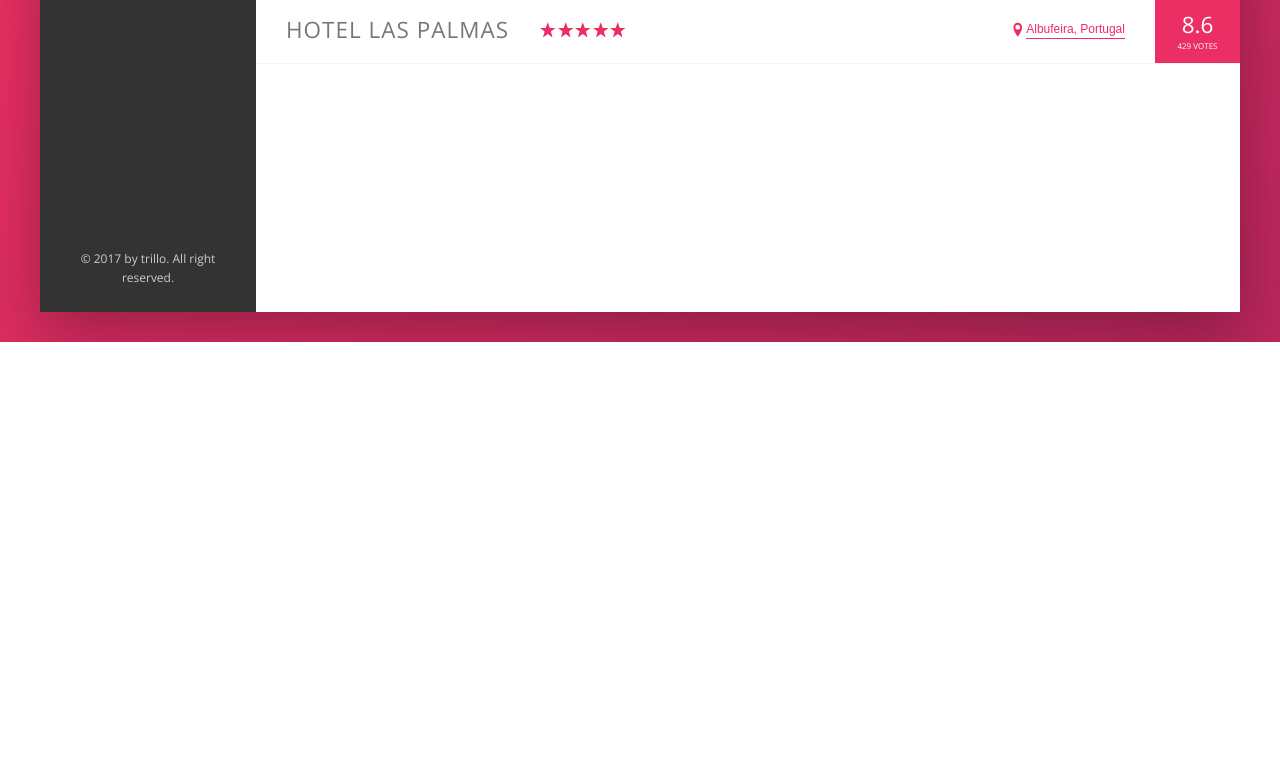
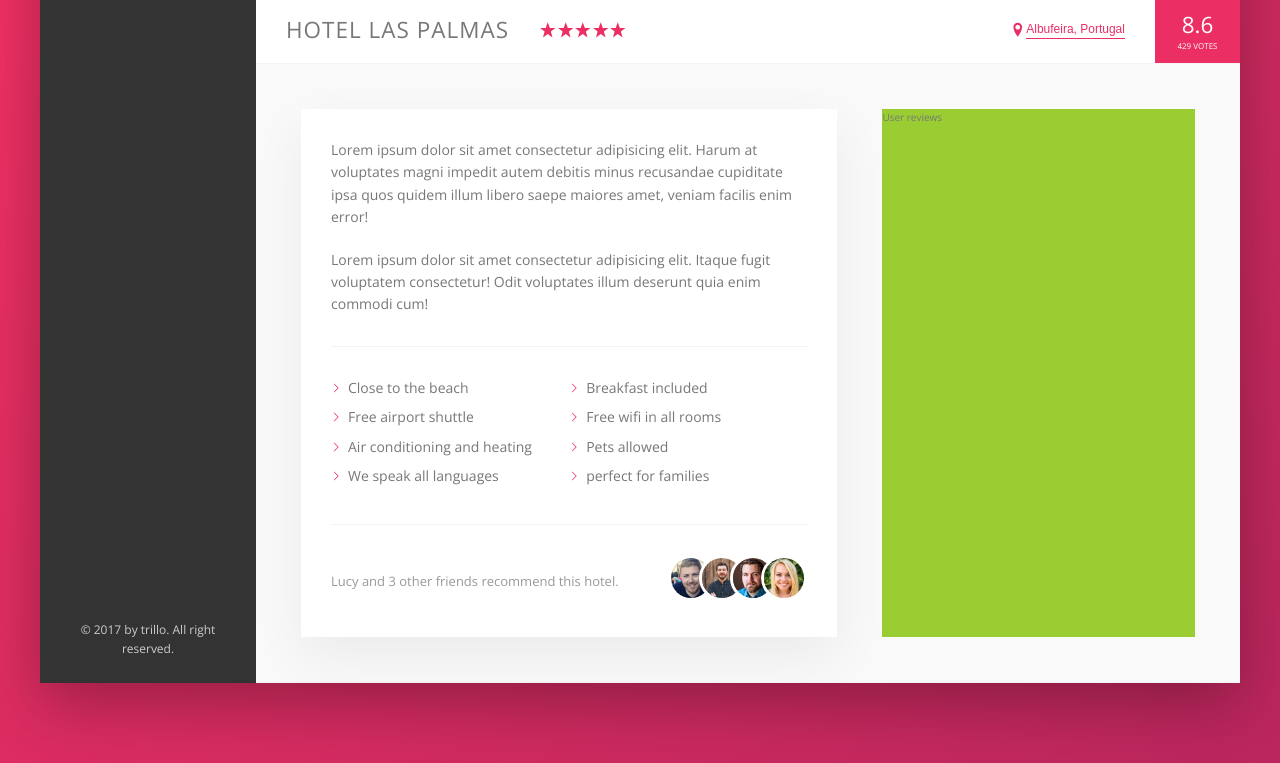
Before and after one commit to bucky0112/flexbox-practice, a website: page index.html in a window 1280 px wide. Shown: the part 538-1301 px from the top of the page. Before the commit the page ends 880 px from the top, so only its background shows below. Drawn offline with nearby package versions, Linux system fonts and the light colour scheme.

Commit message:
description ok

```diff
--- a/index.html
+++ b/index.html
@@ -146,9 +146,61 @@
             </div>
 
             <div class="overview__rating">
-                <div class="overview__rating-average">8.6</div>
-                <div class="overview__rating-count">429 votes</div>
+              <div class="overview__rating-average">8.6</div>
+              <div class="overview__rating-count">429 votes</div>
             </div>
+          </div>
+
+          <div class="detail">
+            <div class="description">
+              <p class="paragraph">
+                Lorem ipsum dolor sit amet consectetur adipisicing elit. Harum
+                at voluptates magni impedit autem debitis minus recusandae
+                cupiditate ipsa quos quidem illum libero saepe maiores amet,
+                veniam facilis enim error!
+              </p>
+              <p class="paragraph">
+                Lorem ipsum dolor sit amet consectetur adipisicing elit. Itaque
+                fugit voluptatem consectetur! Odit voluptates illum deserunt
+                quia enim commodi cum!
+              </p>
+              <ul class="list">
+                <li class="list__item">Close to the beach</li>
+                <li class="list__item">Breakfast included</li>
+                <li class="list__item">Free airport shuttle</li>
+                <li class="list__item">Free wifi in all rooms</li>
+                <li class="list__item">Air conditioning and heating</li>
+                <li class="list__item">Pets allowed</li>
+                <li class="list__item">We speak all languages</li>
+                <li class="list__item">perfect for families</li>
+              </ul>
+              <div class="recommend">
+                <p class="recommend__count">
+                  Lucy and 3 other friends recommend this hotel.
+                </p>
+                <div class="recommend__friends">
+                  <img
+                    src="img/user-3.jpg"
+                    alt="Friend 1"
+                    class="recommend__photo"
+                  /><img
+                    src="img/user-4.jpg"
+                    alt="Friend 2"
+                    class="recommend__photo"
+                  /><img
+                    src="img/user-5.jpg"
+                    alt="Friend 3"
+                    class="recommend__photo"
+                  /><img
+                    src="img/user-6.jpg"
+                    alt="Friend 4"
+                    class="recommend__photo"
+                  />
+                </div>
+              </div>
+            </div>
+
+            <div class="user-reviews">User reviews</div>
           </div>
         </main>
       </div>
--- a/sass/_base.scss
+++ b/sass/_base.scss
@@ -14,6 +14,9 @@
   --color-grey-dark-3: #999;
 
   --shadow-dark: 0 2rem 6rem rgba(0, 0, 0, .3);
+  --shadow-light: 0 2rem 5rem rgba(0, 0, 0, .06);
+
+  --line: 1px solid var(--color-grey-light-2);
 }
 
 * {
--- a/sass/_components.scss
+++ b/sass/_components.scss
@@ -181,7 +181,7 @@
 .overview {
   display: flex;
   align-items: center;
-  border-bottom: 1px solid var(--color-grey-light-2);
+  border-bottom: var(--line);;
 
   &__heading {
     font-size: 2.25rem;
@@ -274,3 +274,70 @@
     box-shadow: none;
   }
 }
+
+.paragraph:not(:last-of-type) {
+  margin-bottom: 2rem;
+}
+
+.list {
+  list-style: none;
+  margin: 3rem  0;
+  padding: 3rem 0;
+  border-top: var(--line);
+  border-bottom: var(--line);
+
+  display: flex;
+  flex-wrap: wrap;
+
+  &__item {
+    flex: 0 0 50%;
+    margin-bottom: .7rem;
+  }
+
+  &__item::before {
+    content: "";
+    display: inline-block;
+    height: 1rem;
+    width: 1rem;
+    margin-right: .7rem;
+
+    // older way
+    // background-image: url(../img/chevron-thin-right.svg);
+    // background-size: cover;
+
+    // new way
+    background-color: var(--color-primary);
+    -webkit-mask-image: url(../img/chevron-thin-right.svg);
+    -webkit-mask-size: cover;
+    mask-image: url(../img/chevron-thin-right.svg);
+    mask-size: cover;
+  }
+}
+
+.recommend {
+  font-size: 1.3rem;
+  color: var(--color-grey-dark-3);
+
+  display: flex;
+  align-items: center;
+
+  &__count {
+    margin-right: auto;
+  }
+
+  &__friends {
+
+  }
+
+  &__photo {
+    height: 4rem;
+    width: 4rem;
+    border-radius: 50%;
+    border: 3px solid #fff;
+    box-sizing: content-box;
+
+    &:not(:last-child) {
+      margin-right: -1.5rem;
+    }
+  }
+}
--- a/sass/_layout.scss
+++ b/sass/_layout.scss
@@ -11,7 +11,7 @@
   font-size: 1.4rem;
   height: 7rem;
   background-color: #fff;
-  border-bottom: 1px solid var(--color-grey-light-2);
+  border-bottom: var(--line);
   display: flex;
   justify-content: space-between;
   align-items: center;
@@ -34,5 +34,25 @@
   background-color: #fff;
 
   flex: 1;
-  height: 70rem;
 }
+
+.detail {
+  display: flex;
+  padding: 4.5rem;
+  background-color: var(--color-grey-light-1);
+  border-bottom: var(--line);
+}
+
+.description {
+  font-size: 1.4rem;
+  background-color: #fff;
+  box-shadow: var(--shadow-light);
+  padding: 3rem;
+  flex: 0 0 60%;
+  margin-right: 4.5rem;
+}
+
+.user-reviews {
+  background-color: yellowgreen;
+  flex: 1;
+}
```
Also changed, not shown: css/style.css.
